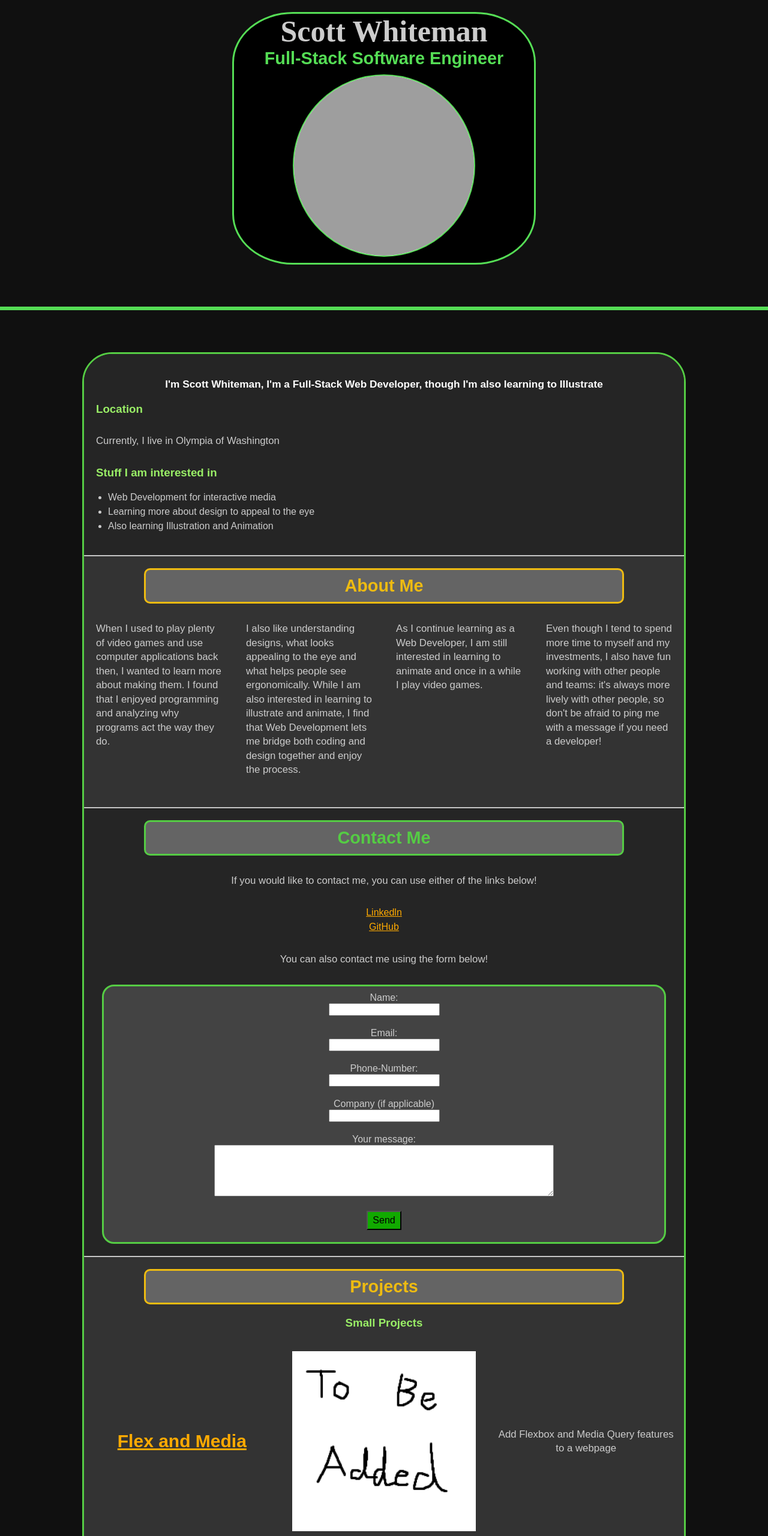
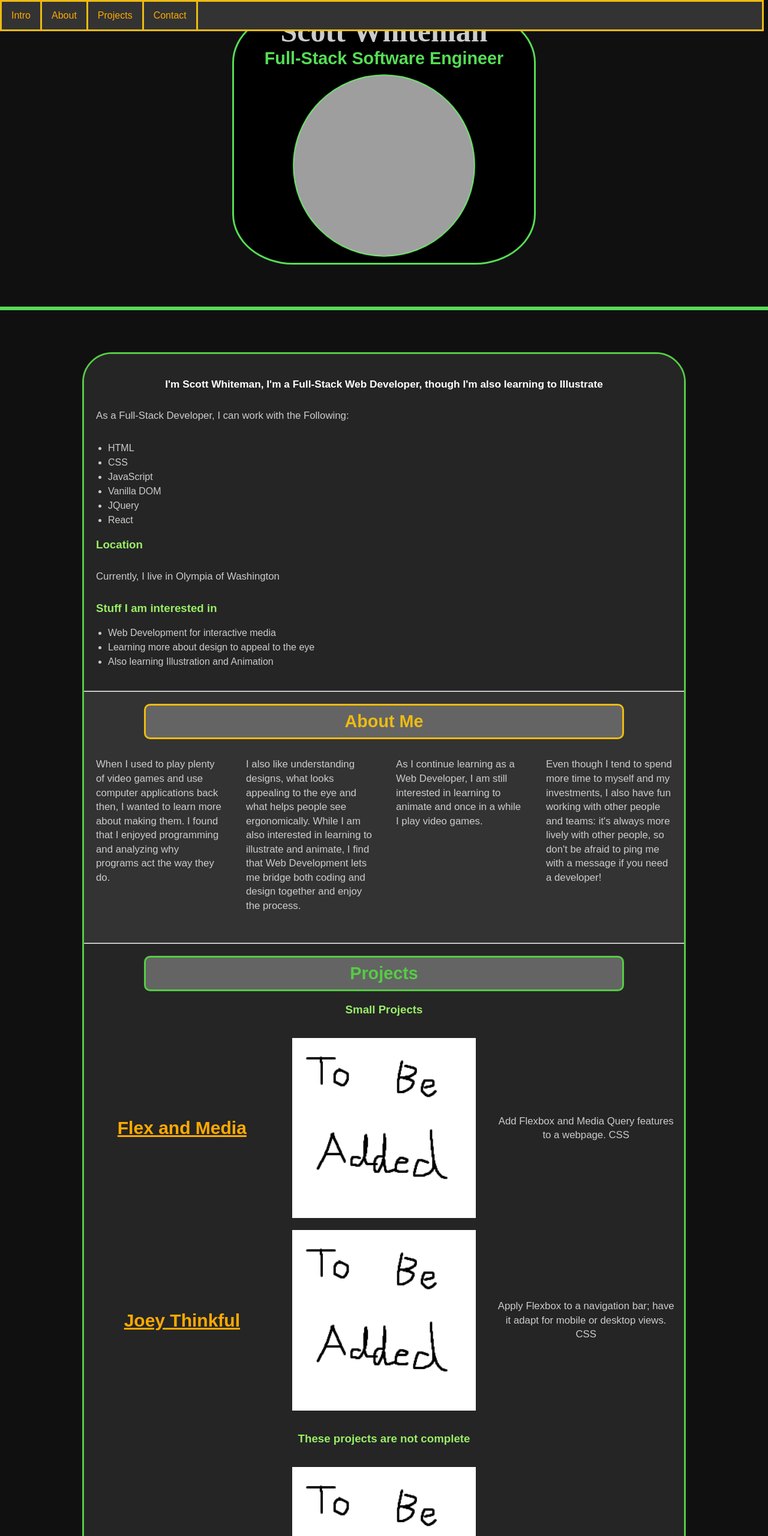
Before and after one commit to scottThinkful/Portfolio, a plain HTML site: page index.html in a window 1280 px wide. Shown: the top 2560 px of the page at 60% size. Drawn offline with Linux system fonts and the light colour scheme; grey boxes are pictures that could not be loaded; a script that the page names is missing.

Commit message:
navbar, email, and about me services

```diff
--- a/index.html
+++ b/index.html
@@ -7,6 +7,23 @@
     <link href="style.css" rel="stylesheet" type="text/css" />
   </head>
   <body>
+
+    <nav>
+      <ul>
+        <li>
+          <a href="#intro">Intro</a>
+        </li>
+        <li>
+          <a href="#about">About</a>
+        </li>
+        <li>
+          <a href="#projects">Projects</a>
+        </li>
+        <li>
+          <a href="#contact">Contact</a>
+        </li>
+      </ul>
+    </nav>
 
     <!--Top Header section-->
     <header>
@@ -28,6 +45,15 @@
 
       <section class="darker" id="intro">
         <h4>I'm Scott Whiteman, I'm a Full-Stack Web Developer, though I'm also learning to Illustrate</h4>
+        <p>As a Full-Stack Developer, I can work with the Following: </p>
+        <ul>
+          <li>HTML</li>
+          <li>CSS</li>
+          <li>JavaScript</li>
+          <li>Vanilla DOM</li>
+          <li>JQuery</li>
+          <li>React</li>
+        </ul>
         <h3>Location</h3>
         <p>Currently, I live in Olympia of Washington</p>
         <h3>Stuff I am interested in</h3>
@@ -57,11 +83,54 @@
           <p class="flex-item">Even though I tend to spend more time to myself and my investments, I also have fun working with other people and teams: it's always more lively with other people, so don't be afraid to ping me with a message if you need a developer!</p>
         </div>
       </section>
+
+      <hr>
+
+      <!--List of Projects Section-->
+      <section id="projects" class="darker">
+        <div class="border-wrap-green"><h2>Projects</h2></div>
+        <h3>Small Projects</h3>
+
+          <ol class="project-group">
+            <li class="project-item">
+                <h4 class="col"><a href="https://scottwhiteman.github.io/FlexAssignment/">Flex and Media</a></h4>
+                <img src="img/missing.png" alt="missing" width="300" class="col">
+                <p class="col">Add Flexbox and Media Query features to a webpage.  CSS</p>
+            </li>
+            <li class="project-item">
+                <h4 class="col"><a href="https://scottwhiteman.github.io/JoeyThinkful/">Joey Thinkful</a></h4>
+                <img src="img/missing.png" alt="missing" width="300" class="col">
+                <p class="col">Apply Flexbox to a navigation bar; have it adapt for mobile or desktop views.  CSS</p>
+            </li>
+          </ol>
+
+        <h3>These projects are not complete</h3>
+
+          <ol class="project-group">
+            <li class="project-item">
+                <h4 class="col">
+                  <a href="https://github.com/scottWhiteman">Connect Four</a><br/>
+                  <span class="incomplete">(incomplete)</span>
+                </h4>
+                <img src="img/missing.png" alt="missing" width="300" class="col">
+                <p class="col">Connect Four against random AI.  Will mostly be JS and CSS</p>
+            </li>
+            <li class="project-item">
+                <h4 class="col">
+                  <a href="https://github.com/scottWhiteman">CSS Windows</a><br/>
+                  <span class="incomplete">(incomplete)</span>
+                </h4>
+                <img src="img/missing.png" alt="missing" width="300" class="col">
+                <p class="col">3D like windows using mostly CSS, with some JS</p>
+            </li>
+          </ol>
+      </section>
+
       <hr>
 
       <!-- Contact Section-->
-      <section id="contact" class="darker">
-        <div class="border-wrap-green"><h2>Contact Me</h2></div>
+      <section id="contact" class="lighter">
+        <div class="border-wrap-yellow"><h2>Contact Me</h2></div>
         <p>If you would like to contact me, you can use either of the links below!</p>
         <ul class="contact-list">
           <li>
@@ -69,6 +138,9 @@
           </li>
           <li>
             <a href="https://github.com/scottWhiteman" target="_blank">GitHub</a>
+          </li>
+          <li>
+            <a href="mailto:scooterjmail@gmail.com">scooterjmail@gmail.com</a>
           </li>
         </ul>
         <p>You can also contact me using the form below!</p>
@@ -86,41 +158,6 @@
           <button id="send">Send</button>
         </form>
       </section>
-      <hr>
-
-      <!--List of Projects Section-->
-      <section id="projects" class="lighter">
-        <div class="border-wrap-yellow"><h2>Projects</h2></div>
-        <h3>Small Projects</h3>
-
-          <ol class="project-group">
-            <li class="project-item">
-                <h4 class="col"><a href="https://scottwhiteman.github.io/FlexAssignment/">Flex and Media</a></h4>
-                <img src="img/missing.png" alt="missing" width="300" class="col">
-                <p class="col">Add Flexbox and Media Query features to a webpage</p>
-            </li>
-            <li class="project-item">
-                <h4 class="col"><a href="https://scottwhiteman.github.io/JoeyThinkful/">Joey Thinkful</a></h4>
-                <img src="img/missing.png" alt="missing" width="300" class="col">
-                <p class="col">Apply Flexbox to a navigation bar; have it adapt for mobile or desktop views</p>
-            </li>
-          </ol>
-
-        <h3>These projects are not complete</h3>
-
-          <ol class="project-group">
-            <li class="project-item">
-                <h4 class="col">Connect Four</h4>
-                <img src="img/missing.png" alt="missing" width="300" class="col">
-                <p class="col">Connect Four against random AI</p>
-            </li>
-            <li class="project-item">
-                <h4 class="col">CSS Windows</h4>
-                <img src="img/missing.png" alt="missing" width="300" class="col">
-                <p class="col">3D like windows using CSS</p>
-            </li>
-          </ol>
-      </section>
     </main>
 
     <!--Spacing between main and footer tags-->
--- a/style.css
+++ b/style.css
@@ -117,7 +117,7 @@ section h4 {
 }
 #contact form {
   background: #434343;
-  border: 3px solid #5c4;
+  border: 3px solid #eb1;
   border-radius: 20px;
   margin: 0 30px;
   padding-top: 10px;
@@ -137,7 +137,7 @@ section h4 {
   margin-bottom: 20px;
   font-size: 16px;
   padding: 5px 8px;
-  background: #1a0;
+  background: #da1;
 }
 
 #projects {
@@ -214,6 +214,10 @@ section h4 {
   margin: 20px 10px;
 }
 
+.incomplete {
+  font-size: 10px;
+}
+
 .col {
   flex: 1;
   justify-content: center;
@@ -261,3 +265,33 @@ footer p {
   height: 40px;
   margin: auto;
 }
+
+nav ul {
+  list-style-type: none;
+  margin: 0;
+  padding: 0;
+  overflow: hidden;
+  background-color: #333;
+  position: fixed;
+  top: 0;
+  width: 99%;
+  border: 3px solid #eb1;
+}
+
+nav li {
+  float: left;
+  border-right: 3px solid #eb1;
+}
+
+nav li a {
+  display: block;
+  color: white;
+  text-align: center;
+  padding: 14px 16px;
+  text-decoration: none;
+}
+
+nav li a:hover {
+  background-color: #eb1;
+  color: black;
+}
```
